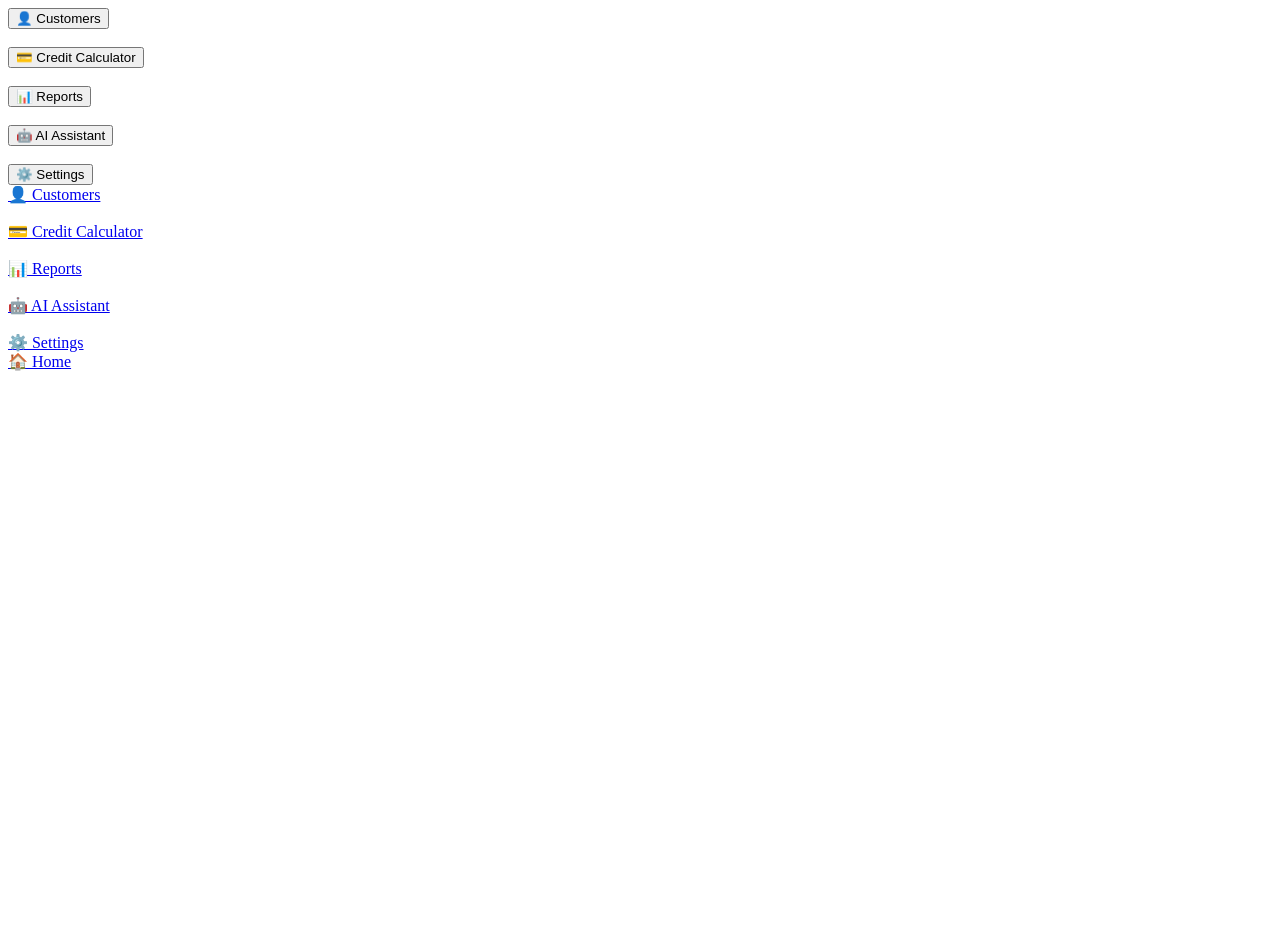
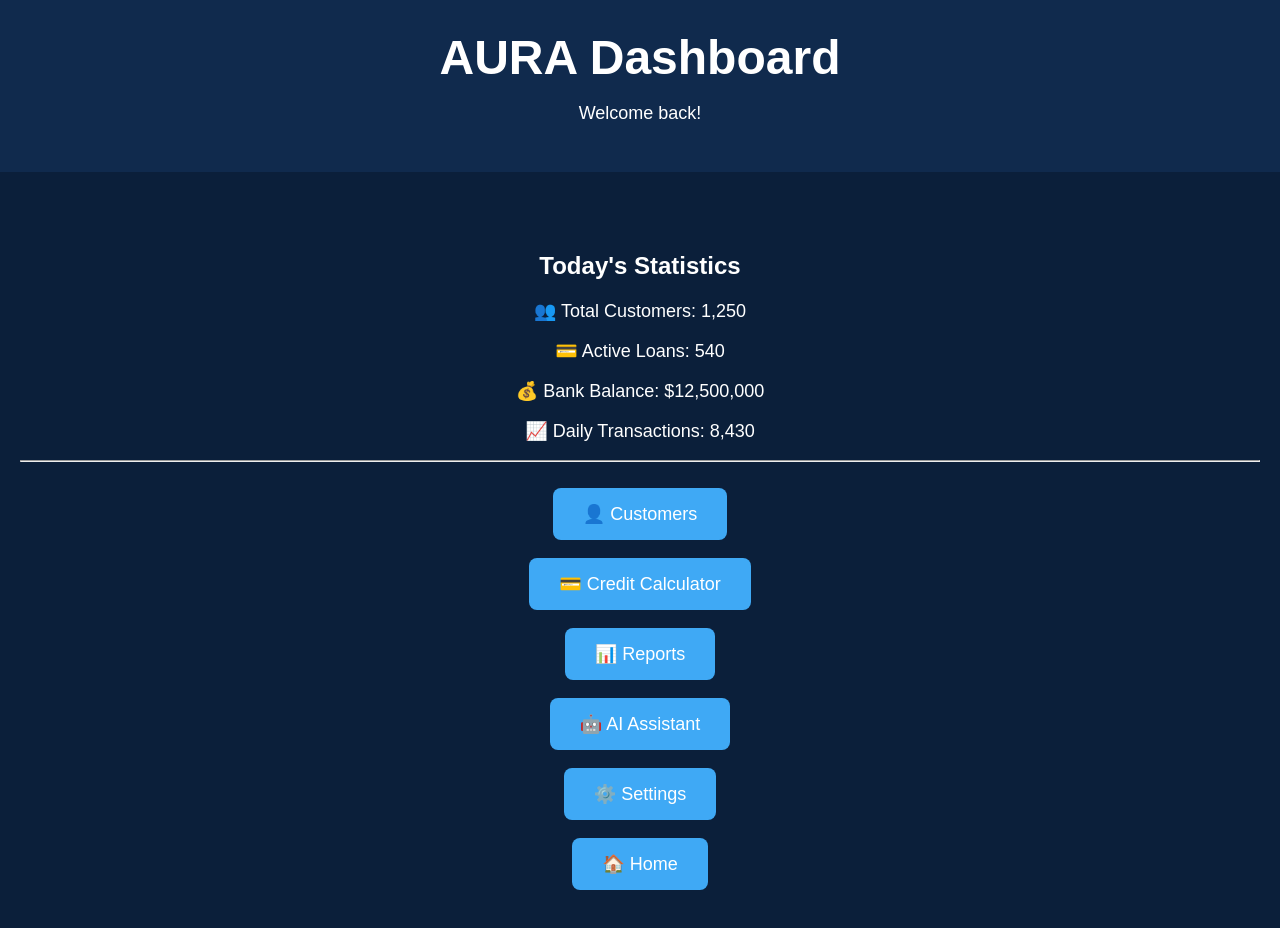
Before and after one commit to p84tnyb7gf-max/AURA, a plain HTML site: page pages/dashboard.html in a window 1280 px wide. Before the commit the page ends 800 px from the top, so only its background shows below. Drawn offline with Linux system fonts and the light colour scheme.

Commit message:
Update dashboard.html

```diff
--- a/pages/dashboard.html
+++ b/pages/dashboard.html
@@ -1,4 +1,29 @@
-<div>
+<!DOCTYPE html>
+<html lang="en">
+<head>
+<meta charset="UTF-8">
+<meta name="viewport" content="width=device-width, initial-scale=1.0">
+<title>AURA Dashboard</title>
+<link rel="stylesheet" href="../css/style.css">
+</head>
+
+<body>
+
+<header>
+    <h1>AURA Dashboard</h1>
+    <p>Welcome back!</p>
+</header>
+
+<section>
+
+<h2>Today's Statistics</h2>
+
+<p>👥 Total Customers: 1,250</p>
+<p>💳 Active Loans: 540</p>
+<p>💰 Bank Balance: $12,500,000</p>
+<p>📈 Daily Transactions: 8,430</p>
+
+<hr><br>
 
 <button onclick="location.href='customers.html'">👤 Customers</button>
 
@@ -18,25 +43,13 @@
 
 <button onclick="location.href='settings.html'">⚙️ Settings</button>
 
-</div>
+<br><br>
 
-<a href="customers.html">👤 Customers</a><br><br>
-
-<a href="calculator.html">💳 Credit Calculator</a><br><br>
-
-<a href="reports.html">📊 Reports</a><br><br>
-
-<a href="ai.html">🤖 AI Assistant</a><br><br>
-
-<a href="settings.html">⚙️ Settings</a>
-
-</nav>
+<a href="../index.html">
+<button>🏠 Home</button>
+</a>
 
 </section>
 
-<br>
-
-<a href="../index.html">🏠 Home</a>
-
 </body>
 </html>
```
